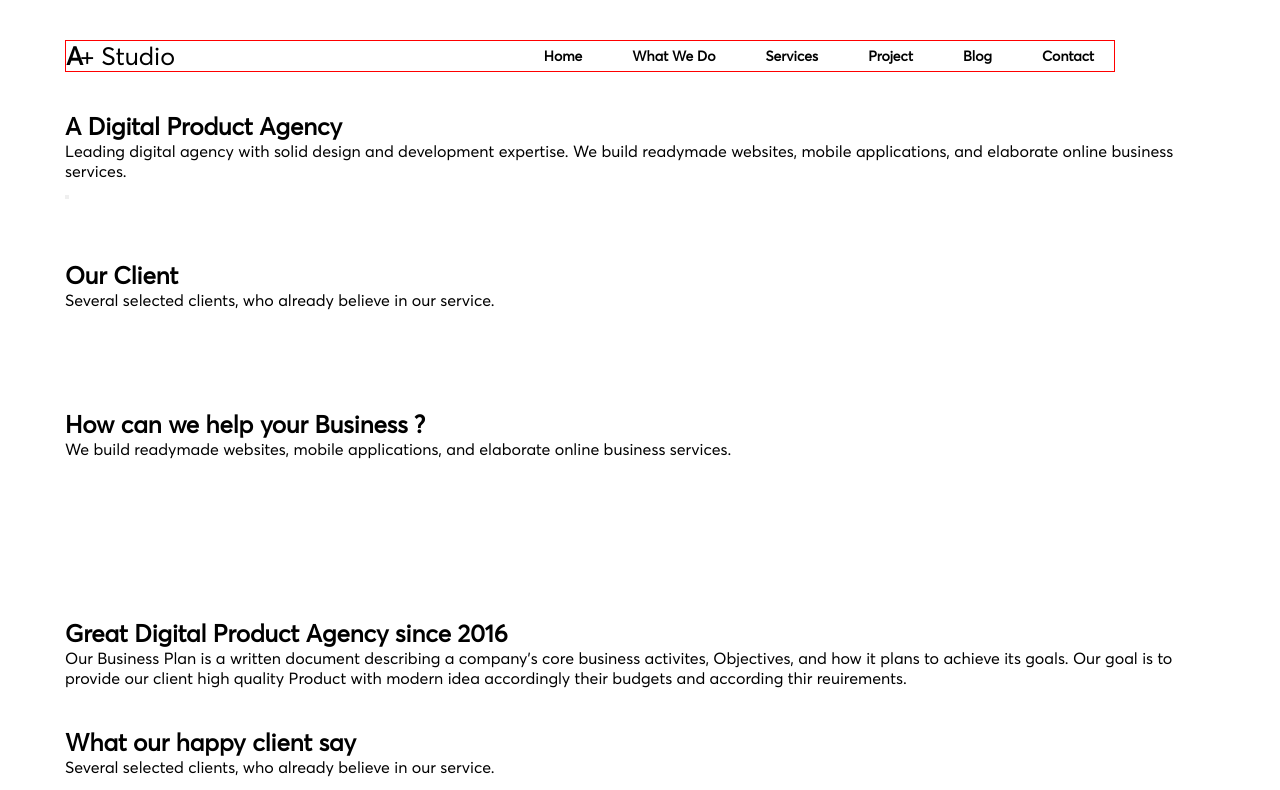
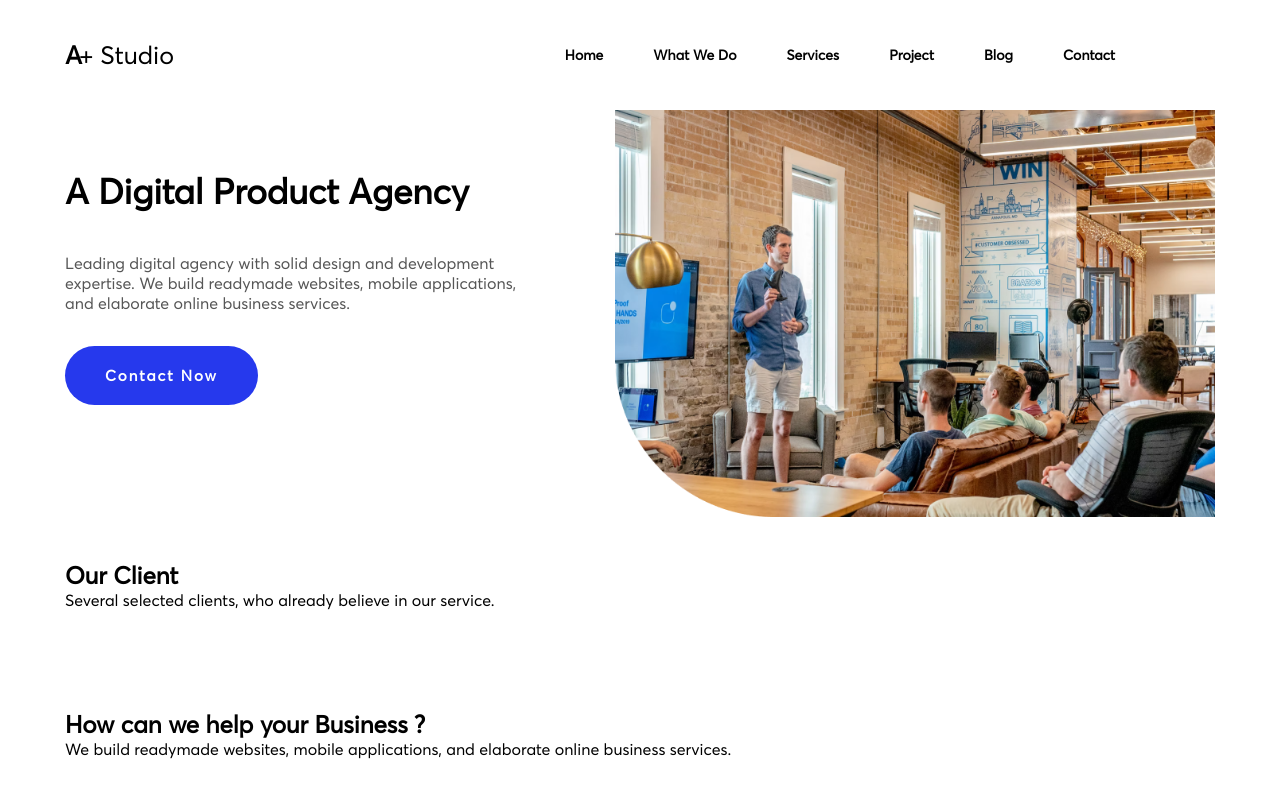
Before and after one commit to MellonFive/projeto-figma-a-plus-studio, a plain HTML site: page index.html in a window 1280 px wide. Shown: the top 790 px of the page. Drawn offline with Linux system fonts and the light colour scheme.

Commit message:
Section produto-digital

```diff
--- a/assets/style/style.css
+++ b/assets/style/style.css
@@ -1,21 +1,20 @@
 :root {
   --h1-color: #000;
   --paragraph-color: #565656;
+  --color-background-button: #2639ED;
+  --color-letter-button: #FFF;
 }
 
 * {
   margin: 0;
   padding: 0;
   box-sizing: border-box;
+  font-family: 'Avertastevia', sans-serif;
 }
 
 @font-face {
   font-family: 'Avertastevia';
   src: url('../fonts/Avertademo.ttf');
-}
-
-html {
-  font-family: 'Avertastevia', sans-serif;
 }
 
 header, section {
@@ -28,10 +27,9 @@ header, section {
 }
 
 .cabecalho {
-  border: 1px solid red;
   display: flex;
   justify-content: space-between;
-  width: 1050px;
+  width: 1070px;
 }
 
 .cabecalho .titulo {
@@ -70,3 +68,38 @@ header, section {
 .cabecalho .navegacao .lista .item.-ultimo-item {
   margin-right: 20px;
 }
+
+.produto-digital {
+  display: flex;
+}
+
+.produto-digital .parte-esquerda {
+  width: 900px;
+}
+
+.parte-esquerda .titulo {
+  font-size: 35px;
+  margin-top: 60px;
+}
+
+.parte-esquerda .paragrafo {
+  margin-top: 40px;
+  width: 480px;
+  color: var(--paragraph-color);
+}
+
+.parte-esquerda .botao {
+  margin-top: 33px;
+  background-color: var(--color-background-button);
+  border: none;
+  padding: 20px 40px;
+  color: var(--color-letter-button);
+  font-size: 15px;
+  font-weight: bold;
+  letter-spacing: 2px;
+  border-radius: 50px;
+}
+
+.produto-digital .parte-direita img {
+  width: 600px;
+}
--- a/index.html
+++ b/index.html
@@ -29,21 +29,18 @@
       </nav>
     </header>
 
-
-    <section>
-      <div>
-        <h1>A Digital Product Agency</h1>
-        <p>Leading digital agency with solid design and development expertise. We build readymade websites, mobile
+    <section class="produto-digital">
+      <div class="parte-esquerda">
+        <h1 class="titulo">A Digital Product Agency</h1>
+        <p class="paragrafo">Leading digital agency with solid design and development expertise. We build readymade websites, mobile
           applications,
           and elaborate online business services.
         </p>
-        <button></button>
-        <img src="" alt=""> <!-- Imagem das bolinhas perto do botão -->
+        <button class="botao">Contact Now</button>
       </div>
 
-      <div>
-        <img src="" alt=""> <!--Imagem da bola em baixo da imagem principal-->
-        <img src="" alt="">
+      <div class="parte-direita">
+        <img src="assets/img/image-8.png" alt="">
       </div>
     </section>
 
```
Also changed, not shown: assets/img/image-8.png (added).
